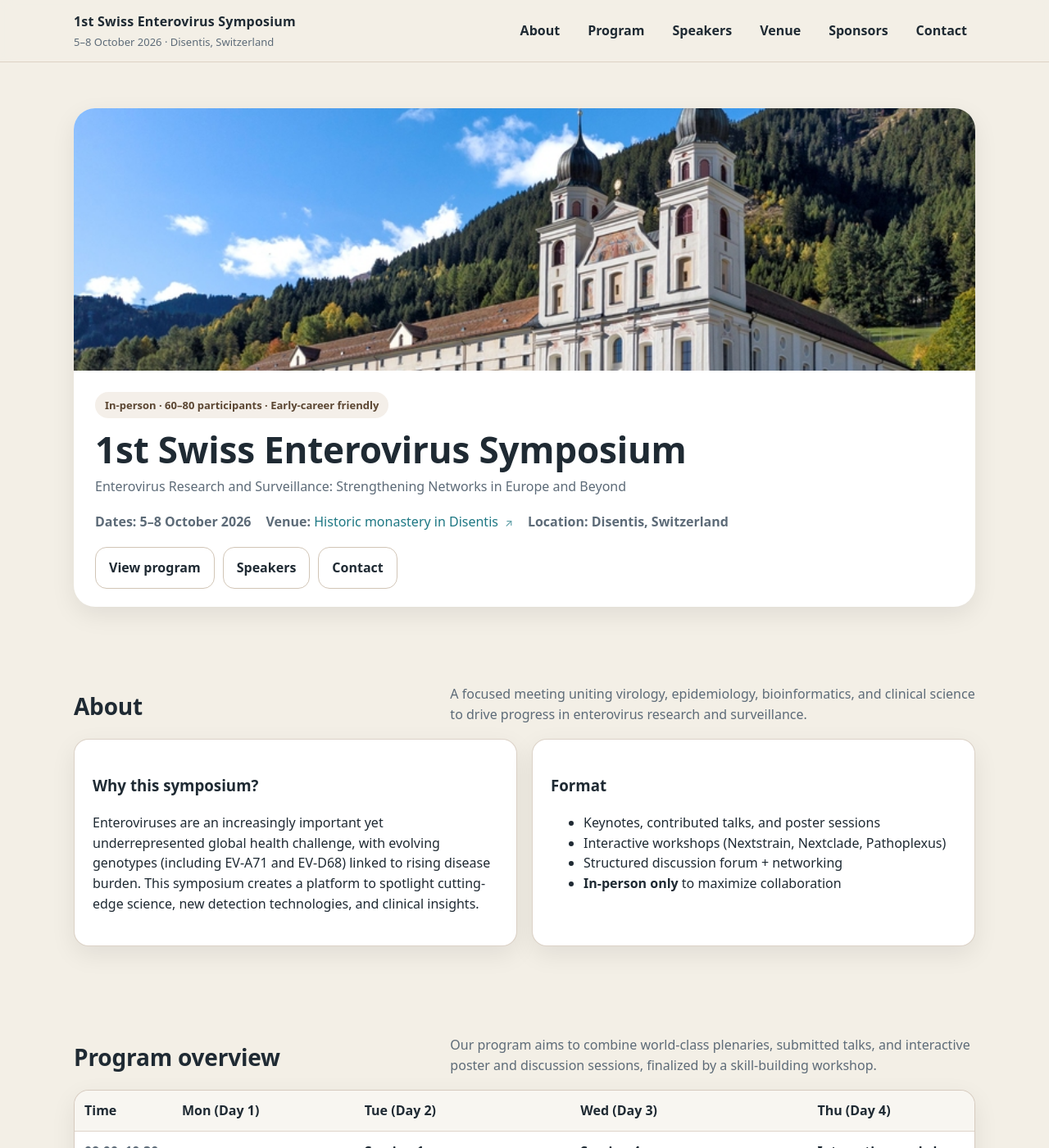
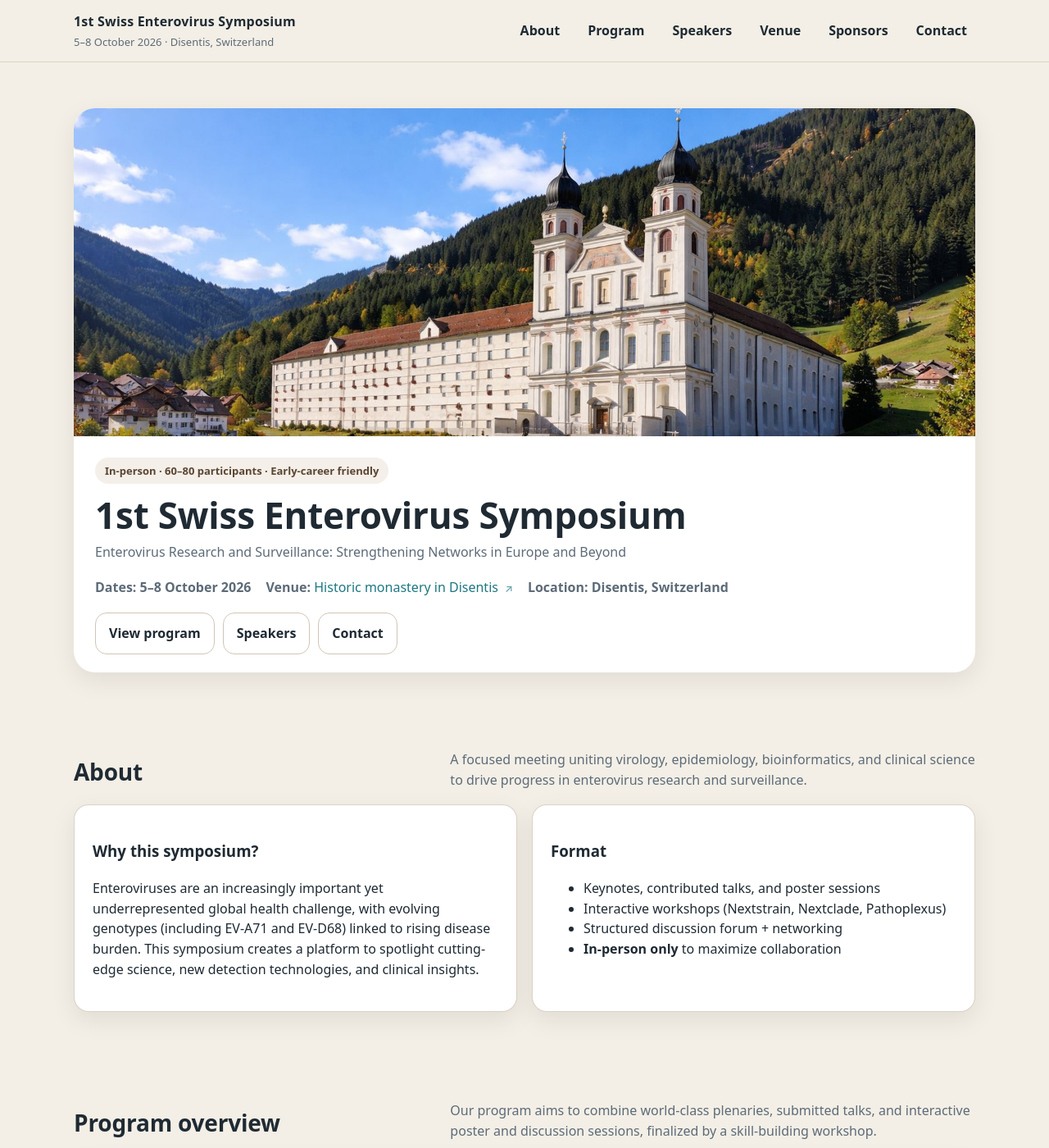
Before and after one commit to hodcroftlab/ses2026, a Jekyll site: the page built from index.md, in a window 1280 px wide and 1400 px high. Shown: the whole window at 82% size. Built offline with Jekyll 4.4.1, drawn with Linux system fonts in a browser that asks for light colours.

Commit message:
crop and resize main banner image

```diff
--- a/_config.yml
+++ b/_config.yml
@@ -32,7 +32,7 @@ design:
     muted: "#5D6B78"
     line: "#CDBFAF"
     accent: "#B08B62"
-  hero_image: "/assets/img/hero.jpg"
+  hero_image: "/assets/img/hero_cropped.jpg"
 
 markdown: kramdown
 permalink: pretty
--- a/_sass/main.scss
+++ /dev/null
@@ -1,270 +0,0 @@
-:root{
-  --teal: #2AA7B8;
-  --sand: #F3EFE6;
-  --ink: #1F2A33;
-  --muted: #5D6B78;
-  --line: #CDBFAF;
-  --accent: #B08B62;
-  --radius: 18px;
-  --shadow: 0 10px 30px rgba(0,0,0,.08);
-}
-
-
-*{ box-sizing:border-box; }
-html,body{ margin:0; padding:0; }
-body{
-  font-family: ui-sans-serif, system-ui, -apple-system, Segoe UI, Roboto, Helvetica, Arial, "Apple Color Emoji","Segoe UI Emoji";
-  color: var(--ink);
-  background: var(--sand);
-  line-height: 1.55;
-}
-
-.container{
-  width:min(1100px, calc(100% - 48px));
-  margin: 0 auto;
-}
-
-a{ color: inherit; text-decoration: none; }
-a:hover{ text-decoration: underline; }
-
-.muted{ color: var(--muted); }
-.dot{ padding: 0 8px; color: var(--muted); }
-
-/* Nav */
-.nav{
-  position: sticky;
-  top: 0;
-  z-index: 50;
-  background: rgba(243,239,230,0.86);
-  backdrop-filter: blur(8px);
-  border-bottom: 1px solid rgba(205,191,175,0.6);
-}
-.nav__inner{
-  display:flex;
-  align-items:center;
-  justify-content:space-between;
-  padding: 14px 0;
-  gap: 18px;
-}
-.nav__brand{ display:flex; flex-direction:column; gap:2px; }
-.nav__brand-title{ font-weight: 800; letter-spacing: .2px; }
-.nav__brand-subtitle{ font-size: 13px; color: var(--muted); }
-.nav__links{ display:flex; align-items:center; gap: 14px; font-weight:600; }
-.nav__links a{ padding: 8px 10px; border-radius: 12px; }
-.nav__links a:hover{ background: rgba(42,167,184,0.10); text-decoration:none; }
-
-/* Banner */
-.banner{
-  background: rgba(42,167,184,0.12);
-  border-bottom: 1px solid rgba(42,167,184,0.18);
-}
-.banner__inner{
-  display:flex;
-  align-items:center;
-  justify-content:space-between;
-  padding: 10px 0;
-  gap: 14px;
-}
-
-/* Hero */
-.hero{
-  position: relative;
-  padding: 56px 0 40px;
-}
-.hero__card{
-  border-radius: calc(var(--radius) + 8px);
-  overflow: hidden;
-  box-shadow: var(--shadow);
-  background: #fff;
-}
-.hero__img{
-  height: 320px;
-  background-size: cover;
-  background-position: center;
-}
-.hero__content{
-  padding: 26px 26px 22px;
-}
-.kicker{
-  display:inline-flex;
-  align-items:center;
-  gap:8px;
-  padding: 6px 12px;
-  border-radius: 999px;
-  background: rgba(176,139,98,0.14);
-  color: #5b4632;
-  font-weight: 700;
-  font-size: 13px;
-}
-.hero h1{
-  margin: 14px 0 8px;
-  font-size: clamp(28px, 4vw, 44px);
-  line-height: 1.12;
-  letter-spacing: -0.2px;
-}
-.hero p{
-  margin: 0 0 18px;
-  color: var(--muted);
-  font-size: 16px;
-  max-width: 80ch;
-}
-.hero__meta{
-  display:flex;
-  flex-wrap:wrap;
-  gap: 10px 18px;
-  color: var(--muted);
-  font-weight: 600;
-}
-.hero__actions{
-  margin-top: 18px;
-  display:flex;
-  flex-wrap:wrap;
-  gap: 10px;
-}
-
-/* Buttons */
-.btn{
-  display:inline-flex;
-  align-items:center;
-  justify-content:center;
-  gap: 10px;
-  padding: 12px 16px;
-  border-radius: 14px;
-  background: var(--teal);
-  color: #08333a;
-  font-weight: 800;
-  border: 1px solid rgba(0,0,0,0.06);
-  box-shadow: 0 8px 18px rgba(42,167,184,0.20);
-}
-.btn:hover{ text-decoration:none; filter: brightness(0.98); }
-.btn--ghost{
-  background: transparent;
-  color: var(--ink);
-  border: 1px solid rgba(205,191,175,0.9);
-  box-shadow: none;
-}
-.btn--small{ padding: 9px 12px; border-radius: 12px; font-weight: 800; }
-
-/* Sections */
-.section{
-  padding: 54px 0;
-}
-.section__head{
-  display:flex;
-  align-items:flex-end;
-  justify-content:space-between;
-  gap: 18px;
-  margin-bottom: 18px;
-}
-.section h2{
-  margin: 0;
-  font-size: 28px;
-  letter-spacing: -0.2px;
-}
-.section__sub{
-  margin: 0;
-  color: var(--muted);
-  max-width: 70ch;
-}
-.grid{
-  display:grid;
-  grid-template-columns: repeat(12, 1fr);
-  gap: 18px;
-}
-.panel{
-  grid-column: span 12;
-  background: #fff;
-  border: 1px solid rgba(205,191,175,0.7);
-  border-radius: var(--radius);
-  box-shadow: var(--shadow);
-  padding: 22px;
-}
-@media (min-width: 860px){
-  .panel--half{ grid-column: span 6; }
-  .panel--third{ grid-column: span 4; }
-}
-
-/* Cards */
-.card{
-  background:#fff;
-  border: 1px solid rgba(205,191,175,0.7);
-  border-radius: var(--radius);
-  box-shadow: var(--shadow);
-  overflow:hidden;
-}
-.speaker{
-  display:flex;
-  gap: 16px;
-  padding: 16px;
-  align-items: center;
-}
-.speaker__photo{
-  width: 78px;
-  height: 78px;
-  border-radius: 999px;
-  object-fit: cover;
-  border: 2px solid rgba(176,139,98,0.35);
-}
-.speaker__name{ font-weight: 900; }
-.speaker__role{ font-weight: 700; color: var(--muted); font-size: 13px; margin-top: 2px; }
-.speaker__affil{ color: var(--muted); font-size: 13px; margin-top: 2px; }
-.speaker__talk{ margin-top: 8px; font-size: 13px; }
-.speaker__track{
-  display:inline-block;
-  margin-top: 10px;
-  font-size: 12px;
-  font-weight: 800;
-  padding: 4px 10px;
-  border-radius: 999px;
-  background: rgba(42,167,184,0.12);
-  color: #0a3b43;
-}
-
-/* Table */
-.table-wrap{ overflow:auto; border-radius: var(--radius); border: 1px solid rgba(205,191,175,0.8); background:#fff; box-shadow: var(--shadow); }
-.table{ width:100%; border-collapse: collapse; min-width: 860px; }
-.table th, .table td{ padding: 12px 12px; border-bottom: 1px solid rgba(205,191,175,0.6); vertical-align: top; }
-.table th{ text-align:left; background: rgba(243,239,230,0.55); font-weight: 900; }
-.table td.time{ white-space:nowrap; font-weight: 800; color: var(--muted); }
-.cell__title{ font-weight: 900; }
-.cell__sub{ margin-top: 4px; color: var(--muted); font-size: 13px; }
-.note{ color: var(--muted); margin-top: 12px; }
-
-/* Sponsors */
-.sponsor-grid{
-  display:grid;
-  grid-template-columns: repeat(2, 1fr);
-  gap: 14px;
-}
-@media (min-width: 700px){
-  .sponsor-grid{ grid-template-columns: repeat(4, 1fr); }
-}
-.sponsor{
-  display:flex;
-  align-items:center;
-  justify-content:center;
-  min-height: 76px;
-  padding: 12px;
-  border-radius: 16px;
-  border: 1px dashed rgba(176,139,98,0.55);
-  background: rgba(243,239,230,0.45);
-  color: var(--muted);
-  font-weight: 900;
-  text-align:center;
-}
-
-/* Footer */
-.footer{
-  padding: 28px 0;
-  border-top: 1px solid rgba(205,191,175,0.6);
-}
-.footer__inner{
-  display:flex;
-  gap: 18px;
-  align-items:center;
-  justify-content:space-between;
-  flex-wrap: wrap;
-}
-.footer__title{ font-weight: 900; }
-.footer__meta{ color: var(--muted); font-size: 13px; }
-.footer__right{ color: var(--muted); font-weight: 700; font-size: 13px; }
--- a/assets/css/main.scss
+++ b/assets/css/main.scss
@@ -81,7 +81,7 @@ a:hover{ text-decoration: underline; }
   background: #fff;
 }
 .hero__img{
-  height: 320px;
+  height: 400px;
   background-size: cover;
   background-position: center;
 }
```
Also changed, not shown: assets/img/hero_cropped.jpg (added), 2 other files.
